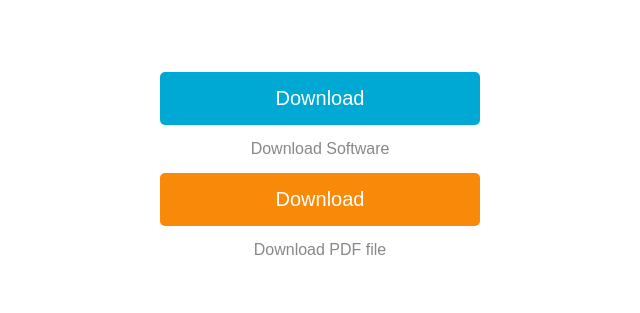
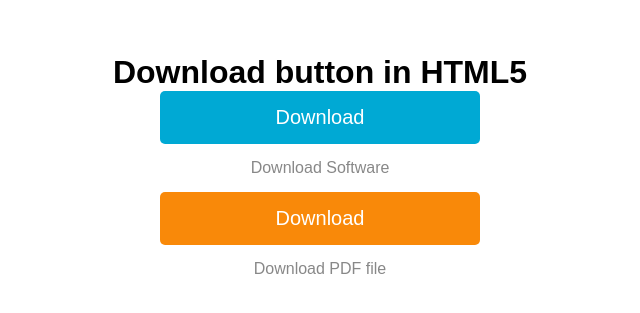
Before and after one commit to Adi6583/mn.github.io, a plain HTML site: page index.html in a window 1280 px wide. Shown: the part 227-540 px from the top of the page, without its empty margins (320-960 px from the left). Drawn offline with Linux system fonts and the light colour scheme.

Commit message:
Update index.html

```diff
--- a/index.html
+++ b/index.html
@@ -6,6 +6,7 @@
 	<link rel="stylesheet" href="style.css">
 </head>
 <body>
+	<h1>Download button in HTML5</h1>
 	<a href="demo_soft.exe" download="my-app">
 		Download
 	</a>
```
